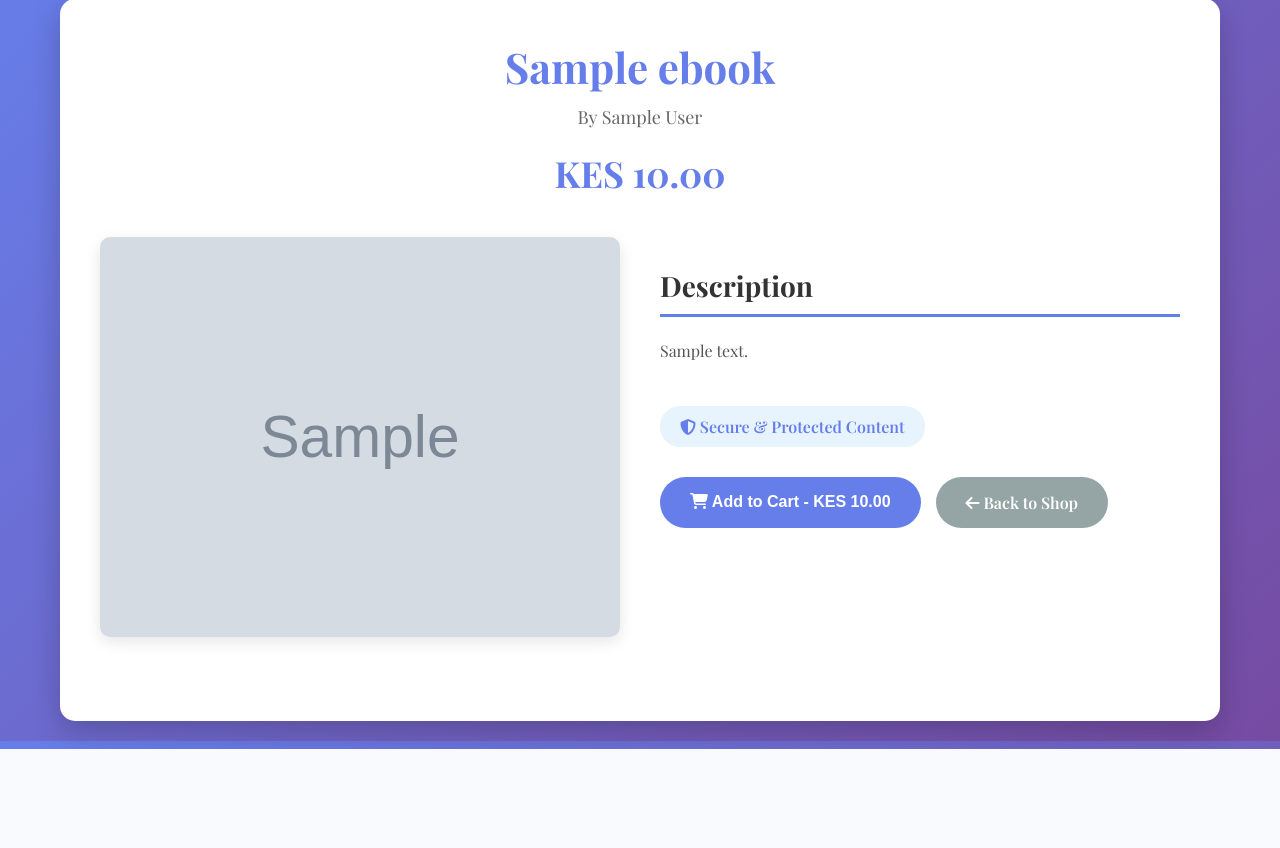
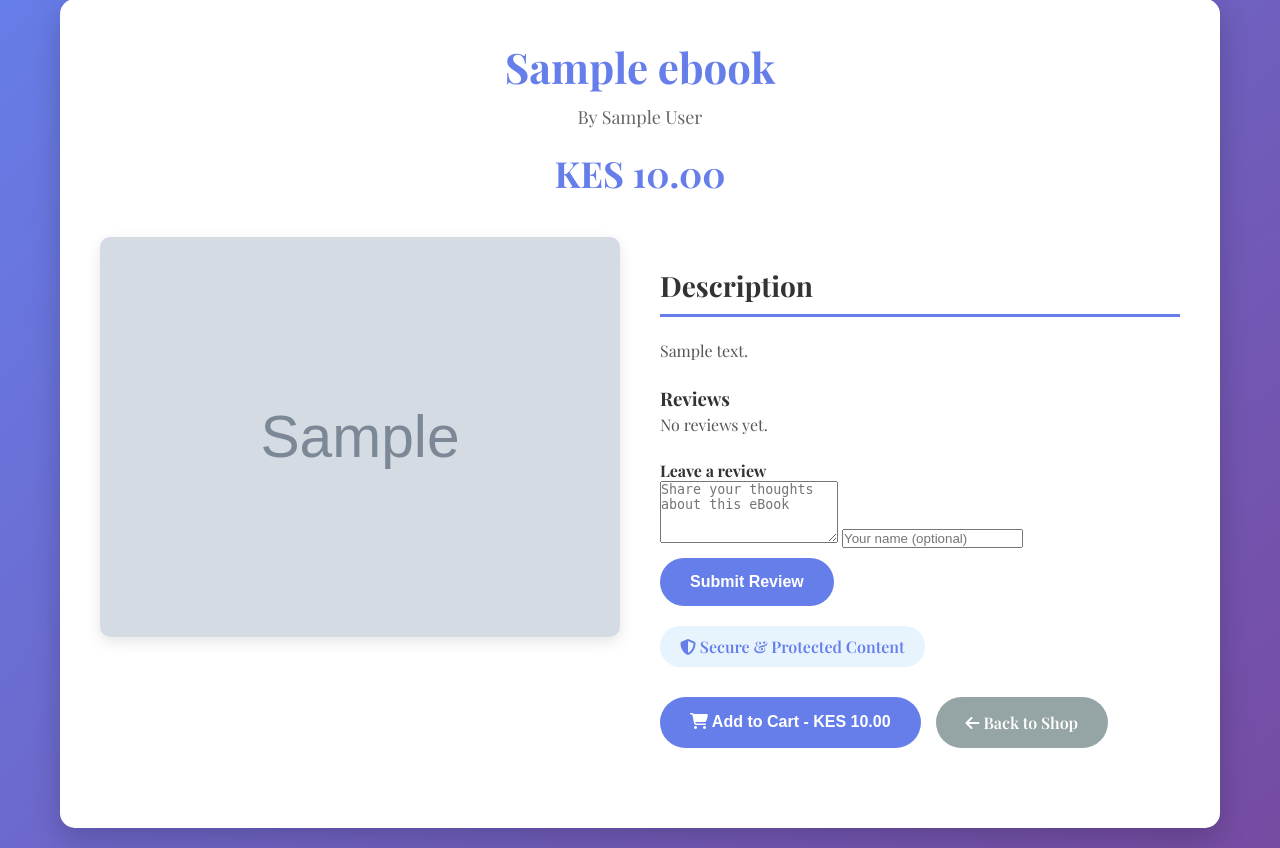
Before and after one commit to Collo153/Feminine_flame, a Flask app: template Templates/Customer/ebook_detail.html in a window 1280 px wide. Shown: the part 51-899 px from the top of the page. Before the commit the page ends 800 px from the top, so only its background shows below. Run offline with Flask 3, Linux system fonts and the light colour scheme; the template is opened without the code that fills it: most values are stand-ins (such as "Sample title", 1, 10 or a date in 2020); grey boxes marked "Sample" are stand-in pictures; a database or web service that is not in the repository returns one stand-in record (values such as "Sample title"); parts of the project's set-up code (start-up, migrations or seed data) failed here and were passed over.

Commit message:
UI: ebook descriptions, reviews, highlight signature perfume, footer logo styling

```diff
--- a/Templates/Customer/ebook_detail.html
+++ b/Templates/Customer/ebook_detail.html
@@ -65,6 +65,23 @@
                     <h2>Description</h2>
                     <p>{{ ebook.description }}</p>
 
+                            <!-- Reviews -->
+                            <div class="reviews-section">
+                                <h3>Reviews</h3>
+                                <div id="reviews-list">
+                                    <p class="muted">Loading reviews…</p>
+                                </div>
+
+                                <div class="review-form">
+                                    <h4>Leave a review</h4>
+                                    <textarea id="review-text" rows="4" placeholder="Share your thoughts about this eBook"></textarea>
+                                    <input id="review-name" type="text" placeholder="Your name (optional)" />
+                                    <div style="margin-top:10px;">
+                                        <button id="submit-review" class="btn btn-primary">Submit Review</button>
+                                    </div>
+                                </div>
+                            </div>
+
                     {% if preview_text %}
                     <div class="preview-section">
                         <h3><i class="fas fa-eye"></i> Preview</h3>
@@ -126,5 +143,63 @@
             });
         }
     </script>
+    <script>
+        // Fetch and render reviews
+        async function loadReviews() {
+            const reviewsList = document.getElementById('reviews-list');
+            try {
+                const res = await fetch(`/api/ebook/{{ ebook._id }}/reviews`);
+                const data = await res.json();
+                if (!data.success) {
+                    reviewsList.innerHTML = '<p class="muted">No reviews yet.</p>';
+                    return;
+                }
+                const reviews = data.reviews || [];
+                if (reviews.length === 0) {
+                    reviewsList.innerHTML = '<p class="muted">Be the first to review this eBook.</p>';
+                    return;
+                }
+                reviewsList.innerHTML = reviews.map(r => `
+                    <div class="review-item">
+                        <strong>${r.name || 'Anonymous'}</strong>
+                        <small class="review-date"> — ${new Date(r.created_at).toLocaleDateString()}</small>
+                        <p class="review-text">${r.comment}</p>
+                    </div>
+                `).join('');
+            } catch (err) {
+                reviewsList.innerHTML = '<p class="muted">Failed to load reviews.</p>';
+                console.error(err);
+            }
+        }
+
+        // Submit review
+        document.addEventListener('DOMContentLoaded', function() {
+            loadReviews();
+            document.getElementById('submit-review').addEventListener('click', async function() {
+                const comment = document.getElementById('review-text').value.trim();
+                const name = document.getElementById('review-name').value.trim();
+                if (!comment) return alert('Please write a review before submitting.');
+
+                try {
+                    const res = await fetch(`/ebook/{{ ebook._id }}/review`, {
+                        method: 'POST',
+                        headers: {'Content-Type': 'application/json'},
+                        body: JSON.stringify({ name, comment })
+                    });
+                    const data = await res.json();
+                    if (data.success) {
+                        document.getElementById('review-text').value = '';
+                        document.getElementById('review-name').value = '';
+                        loadReviews();
+                    } else {
+                        alert(data.error || 'Failed to submit review.');
+                    }
+                } catch (err) {
+                    console.error(err);
+                    alert('An error occurred while submitting your review.');
+                }
+            });
+        });
+    </script>
 </body>
 </html>
--- a/app.py
+++ b/app.py
@@ -279,6 +279,45 @@ def ebook_detail(ebook_id):
     except Exception as e:
         print(f"Error loading ebook detail: {str(e)}")
         return render_template('Customer/404.html'), 404
+
+
+# === EBOOK REVIEWS API ===
+@app.route('/api/ebook/<ebook_id>/reviews')
+def ebook_reviews_api(ebook_id):
+    try:
+        reviews_cursor = db.reviews.find({'ebook_id': ebook_id}).sort('created_at', -1)
+        reviews = [serialize_doc(r) for r in reviews_cursor]
+        # Ensure created_at is serializable
+        for r in reviews:
+            if 'created_at' in r and not isinstance(r['created_at'], str):
+                try:
+                    r['created_at'] = r['created_at'].isoformat()
+                except:
+                    r['created_at'] = str(r.get('created_at'))
+        return jsonify({'success': True, 'reviews': reviews})
+    except Exception as e:
+        return jsonify({'success': False, 'error': str(e)}), 500
+
+
+@app.route('/ebook/<ebook_id>/review', methods=['POST'])
+def ebook_submit_review(ebook_id):
+    try:
+        data = request.get_json() or {}
+        name = data.get('name', '').strip()[:100]
+        comment = data.get('comment', '').strip()[:2000]
+        if not comment:
+            return jsonify({'success': False, 'error': 'Review cannot be empty'}), 400
+
+        review = {
+            'ebook_id': ebook_id,
+            'name': name or 'Anonymous',
+            'comment': comment,
+            'created_at': datetime.utcnow()
+        }
+        db.reviews.insert_one(review)
+        return jsonify({'success': True})
+    except Exception as e:
+        return jsonify({'success': False, 'error': str(e)}), 500
 
 # === EBOOK PREVIEW API ===
 @app.route('/api/ebook/<ebook_id>/preview')
```
Also changed, not shown: Templates/Customer/index.html (+6 -15 lines), static/css/style.css (+33 -0 lines).
